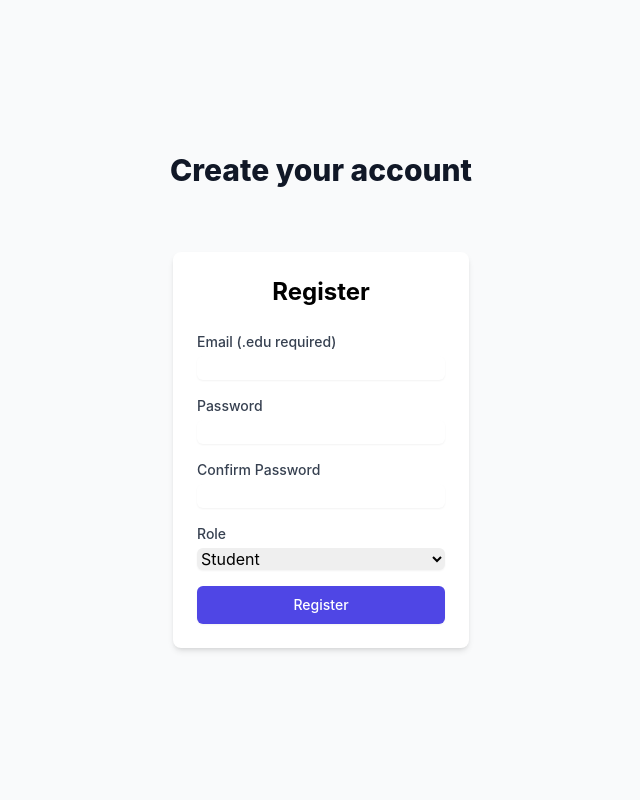
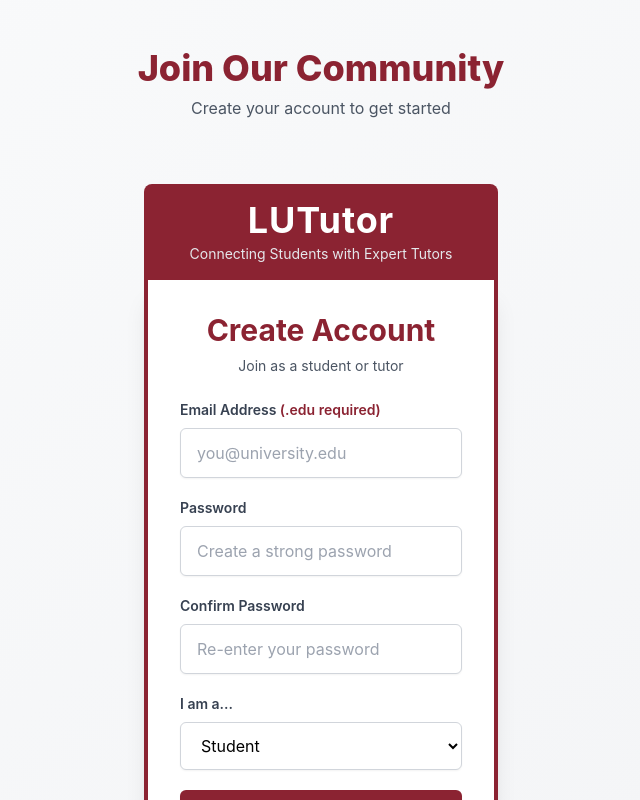
Before and after one commit to yuivix/COMP330-LUSocialApp, a React (Create React App) app in the folder frontend/: page /register in a window 1280 px wide. Shown: the top 800 px of the page, without its empty margins (319-959 px from the left). Built offline with nearby package versions, Linux system fonts and the light colour scheme.

Commit message:
Update auth UI with LUTutor branding and Loyola color scheme

```diff
--- a/frontend/src/components/auth/LoginForm.js
+++ b/frontend/src/components/auth/LoginForm.js
@@ -16,39 +16,53 @@ const LoginForm = () => {
 
     try {
       setLoading(true);
-      await login(email, password);
+      const response = await login(email, password);
+      if (response && response.token) {
         navigate('/dashboard');
+      } else {
+        setError('Invalid login response from server');
+      }
     } catch (error) {
       setError(error.message || 'Failed to login');
+      console.error('Login error:', error);
     } finally {
       setLoading(false);
     }
   };
 
   return (
-    <div className="max-w-md mx-auto mt-8 p-6 bg-white rounded-lg shadow-md">
-      <h2 className="text-2xl font-bold mb-6 text-center">Login</h2>
+    <div className="max-w-md mx-auto mt-8">
+      {/* LUTutor Banner */}
+      <div className="bg-[#8B2332] text-white py-4 px-8 rounded-t-lg text-center">
+        <h1 className="text-4xl font-bold tracking-wide">LUTutor</h1>
+        <p className="text-sm mt-1 text-gray-200">Connecting Students with Expert Tutors</p>
+      </div>
+
+      <div className="p-8 bg-white rounded-b-lg shadow-xl border-l-4 border-r-4 border-b-4 border-[#8B2332]">
+        <h2 className="text-3xl font-bold mb-6 text-center text-[#8B2332]">Sign In</h2>
         {error && (
-        <div className="bg-red-100 border border-red-400 text-red-700 px-4 py-3 rounded mb-4" role="alert">
-          <span className="block sm:inline">{error}</span>
+          <div className="bg-red-50 border-l-4 border-red-500 text-red-800 px-4 py-3 rounded mb-6" role="alert">
+            <p className="font-medium">Error</p>
+            <p className="text-sm">{error}</p>
           </div>
         )}
-      <form onSubmit={handleSubmit} className="space-y-4">
+        <form onSubmit={handleSubmit} className="space-y-5">
           <div>
-          <label htmlFor="email" className="block text-sm font-medium text-gray-700">
-            Email
+            <label htmlFor="email" className="block text-sm font-semibold text-gray-700 mb-2">
+              Email Address
             </label>
             <input
               type="email"
               id="email"
               value={email}
               onChange={(e) => setEmail(e.target.value)}
-            className="mt-1 block w-full rounded-md border-gray-300 shadow-sm focus:border-indigo-500 focus:ring-indigo-500"
+              className="w-full px-4 py-3 rounded-md border border-gray-300 shadow-sm focus:border-[#8B2332] focus:ring-2 focus:ring-[#8B2332] focus:ring-opacity-50 transition duration-200"
+              placeholder="you@university.edu"
               required
             />
           </div>
           <div>
-          <label htmlFor="password" className="block text-sm font-medium text-gray-700">
+            <label htmlFor="password" className="block text-sm font-semibold text-gray-700 mb-2">
               Password
             </label>
             <input
@@ -56,18 +70,20 @@ const LoginForm = () => {
               id="password"
               value={password}
               onChange={(e) => setPassword(e.target.value)}
-            className="mt-1 block w-full rounded-md border-gray-300 shadow-sm focus:border-indigo-500 focus:ring-indigo-500"
+              className="w-full px-4 py-3 rounded-md border border-gray-300 shadow-sm focus:border-[#8B2332] focus:ring-2 focus:ring-[#8B2332] focus:ring-opacity-50 transition duration-200"
+              placeholder="Enter your password"
               required
             />
           </div>
           <button
             type="submit"
             disabled={loading}
-          className="w-full flex justify-center py-2 px-4 border border-transparent rounded-md shadow-sm text-sm font-medium text-white bg-indigo-600 hover:bg-indigo-700 focus:outline-none focus:ring-2 focus:ring-offset-2 focus:ring-indigo-500 disabled:opacity-50"
+            className="w-full flex justify-center py-3 px-4 border border-transparent rounded-md shadow-sm text-base font-semibold text-white bg-[#8B2332] hover:bg-[#6D1A28] focus:outline-none focus:ring-2 focus:ring-offset-2 focus:ring-[#8B2332] disabled:opacity-50 disabled:cursor-not-allowed transition duration-200"
           >
-          {loading ? 'Logging in...' : 'Login'}
+            {loading ? 'Signing in...' : 'Sign In'}
           </button>
         </form>
+      </div>
     </div>
   );
 };
--- a/frontend/src/components/auth/RegisterForm.js
+++ b/frontend/src/components/auth/RegisterForm.js
@@ -40,41 +40,57 @@ const RegisterForm = () => {
       setSuccess('Registration successful! Please check your email to verify your account.');
       setTimeout(() => navigate('/login'), 3000);
     } catch (error) {
-      setError(error.message || 'Failed to register');
+      if (error.message === 'Not implemented') {
+        setError('Registration is currently unavailable while the backend is being set up. Please try again later.');
+      } else {
+        setError(error.message || 'Failed to register. Please try again.');
+      }
+      console.log('Registration error:', error); // For debugging
     } finally {
       setLoading(false);
     }
   };
 
   return (
-    <div className="max-w-md mx-auto mt-8 p-6 bg-white rounded-lg shadow-md">
-      <h2 className="text-2xl font-bold mb-6 text-center">Register</h2>
+    <div className="max-w-md mx-auto mt-8">
+      {/* LUTutor Banner */}
+      <div className="bg-[#8B2332] text-white py-4 px-8 rounded-t-lg text-center">
+        <h1 className="text-4xl font-bold tracking-wide">LUTutor</h1>
+        <p className="text-sm mt-1 text-gray-200">Connecting Students with Expert Tutors</p>
+      </div>
+
+      <div className="p-8 bg-white rounded-b-lg shadow-xl border-l-4 border-r-4 border-b-4 border-[#8B2332]">
+        <h2 className="text-3xl font-bold mb-2 text-center text-[#8B2332]">Create Account</h2>
+        <p className="text-center text-gray-600 text-sm mb-6">Join as a student or tutor</p>
         {error && (
-        <div className="bg-red-100 border border-red-400 text-red-700 px-4 py-3 rounded mb-4" role="alert">
-          <span className="block sm:inline">{error}</span>
+          <div className="bg-red-50 border-l-4 border-red-500 text-red-800 px-4 py-3 rounded mb-6" role="alert">
+            <p className="font-medium">Error</p>
+            <p className="text-sm">{error}</p>
           </div>
         )}
         {success && (
-        <div className="bg-green-100 border border-green-400 text-green-700 px-4 py-3 rounded mb-4" role="alert">
-          <span className="block sm:inline">{success}</span>
+          <div className="bg-green-50 border-l-4 border-green-500 text-green-800 px-4 py-3 rounded mb-6" role="alert">
+            <p className="font-medium">Success!</p>
+            <p className="text-sm">{success}</p>
           </div>
         )}
-      <form onSubmit={handleSubmit} className="space-y-4">
+        <form onSubmit={handleSubmit} className="space-y-5">
           <div>
-          <label htmlFor="email" className="block text-sm font-medium text-gray-700">
-            Email (.edu required)
+            <label htmlFor="email" className="block text-sm font-semibold text-gray-700 mb-2">
+              Email Address <span className="text-[#8B2332]">(.edu required)</span>
             </label>
             <input
               type="email"
               id="email"
               value={email}
               onChange={(e) => setEmail(e.target.value)}
-            className="mt-1 block w-full rounded-md border-gray-300 shadow-sm focus:border-indigo-500 focus:ring-indigo-500"
+              className="w-full px-4 py-3 rounded-md border border-gray-300 shadow-sm focus:border-[#8B2332] focus:ring-2 focus:ring-[#8B2332] focus:ring-opacity-50 transition duration-200"
+              placeholder="you@university.edu"
               required
             />
           </div>
           <div>
-          <label htmlFor="password" className="block text-sm font-medium text-gray-700">
+            <label htmlFor="password" className="block text-sm font-semibold text-gray-700 mb-2">
               Password
             </label>
             <input
@@ -82,12 +98,13 @@ const RegisterForm = () => {
               id="password"
               value={password}
               onChange={(e) => setPassword(e.target.value)}
-            className="mt-1 block w-full rounded-md border-gray-300 shadow-sm focus:border-indigo-500 focus:ring-indigo-500"
+              className="w-full px-4 py-3 rounded-md border border-gray-300 shadow-sm focus:border-[#8B2332] focus:ring-2 focus:ring-[#8B2332] focus:ring-opacity-50 transition duration-200"
+              placeholder="Create a strong password"
               required
             />
           </div>
           <div>
-          <label htmlFor="confirmPassword" className="block text-sm font-medium text-gray-700">
+            <label htmlFor="confirmPassword" className="block text-sm font-semibold text-gray-700 mb-2">
               Confirm Password
             </label>
             <input
@@ -95,19 +112,20 @@ const RegisterForm = () => {
               id="confirmPassword"
               value={confirmPassword}
               onChange={(e) => setConfirmPassword(e.target.value)}
-            className="mt-1 block w-full rounded-md border-gray-300 shadow-sm focus:border-indigo-500 focus:ring-indigo-500"
+              className="w-full px-4 py-3 rounded-md border border-gray-300 shadow-sm focus:border-[#8B2332] focus:ring-2 focus:ring-[#8B2332] focus:ring-opacity-50 transition duration-200"
+              placeholder="Re-enter your password"
               required
             />
           </div>
           <div>
-          <label htmlFor="role" className="block text-sm font-medium text-gray-700">
-            Role
+            <label htmlFor="role" className="block text-sm font-semibold text-gray-700 mb-2">
+              I am a...
             </label>
             <select
               id="role"
               value={role}
               onChange={(e) => setRole(e.target.value)}
-            className="mt-1 block w-full rounded-md border-gray-300 shadow-sm focus:border-indigo-500 focus:ring-indigo-500"
+              className="w-full px-4 py-3 rounded-md border border-gray-300 shadow-sm focus:border-[#8B2332] focus:ring-2 focus:ring-[#8B2332] focus:ring-opacity-50 transition duration-200 bg-white"
             >
               <option value="student">Student</option>
               <option value="tutor">Tutor</option>
@@ -116,11 +134,12 @@ const RegisterForm = () => {
           <button
             type="submit"
             disabled={loading}
-          className="w-full flex justify-center py-2 px-4 border border-transparent rounded-md shadow-sm text-sm font-medium text-white bg-indigo-600 hover:bg-indigo-700 focus:outline-none focus:ring-2 focus:ring-offset-2 focus:ring-indigo-500 disabled:opacity-50"
+            className="w-full flex justify-center py-3 px-4 border border-transparent rounded-md shadow-sm text-base font-semibold text-white bg-[#8B2332] hover:bg-[#6D1A28] focus:outline-none focus:ring-2 focus:ring-offset-2 focus:ring-[#8B2332] disabled:opacity-50 disabled:cursor-not-allowed transition duration-200"
           >
-          {loading ? 'Registering...' : 'Register'}
+            {loading ? 'Creating Account...' : 'Create Account'}
           </button>
         </form>
+      </div>
     </div>
   );
 };
--- a/frontend/src/components/auth/VerifyEmail.js
+++ b/frontend/src/components/auth/VerifyEmail.js
@@ -32,23 +32,35 @@ const VerifyEmail = () => {
     switch (status) {
       case 'verifying':
         return (
-          <div className="flex items-center space-x-2">
-            <div className="animate-spin rounded-full h-4 w-4 border-b-2 border-indigo-600"></div>
-            <span>Verifying your email...</span>
+          <div className="flex items-center justify-center space-x-2">
+            <div className="animate-spin rounded-full h-6 w-6 border-b-2 border-[#8B2332]"></div>
+            <span className="text-gray-700">Verifying your email...</span>
           </div>
         );
       case 'success':
         return (
-          <div className="text-green-600">
-            <p>Email verified successfully!</p>
-            <p className="text-sm">Redirecting to login page...</p>
+          <div className="text-green-700 space-y-2">
+            <svg className="w-16 h-16 mx-auto text-green-500" fill="none" stroke="currentColor" viewBox="0 0 24 24">
+              <path strokeLinecap="round" strokeLinejoin="round" strokeWidth={2} d="M9 12l2 2 4-4m6 2a9 9 0 11-18 0 9 9 0 0118 0z" />
+            </svg>
+            <p className="font-semibold text-lg">Email verified successfully!</p>
+            <p className="text-sm text-gray-600">Redirecting to login page...</p>
           </div>
         );
       case 'error':
         return (
-          <div className="text-red-600">
-            <p>Failed to verify email.</p>
-            <p className="text-sm">The verification link may be invalid or expired.</p>
+          <div className="text-red-700 space-y-2">
+            <svg className="w-16 h-16 mx-auto text-red-500" fill="none" stroke="currentColor" viewBox="0 0 24 24">
+              <path strokeLinecap="round" strokeLinejoin="round" strokeWidth={2} d="M10 14l2-2m0 0l2-2m-2 2l-2-2m2 2l2 2m7-2a9 9 0 11-18 0 9 9 0 0118 0z" />
+            </svg>
+            <p className="font-semibold text-lg">Failed to verify email</p>
+            <p className="text-sm text-gray-600">The verification link may be invalid or expired.</p>
+            <button
+              onClick={() => navigate('/login')}
+              className="mt-4 px-4 py-2 bg-[#8B2332] text-white rounded-md hover:bg-[#6D1A28] transition duration-200"
+            >
+              Return to Login
+            </button>
           </div>
         );
       default:
@@ -57,9 +69,17 @@ const VerifyEmail = () => {
   };
 
   return (
-    <div className="max-w-md mx-auto mt-8 p-6 bg-white rounded-lg shadow-md">
-      <h2 className="text-2xl font-bold mb-6 text-center">Email Verification</h2>
-      <div className="text-center">{renderContent()}</div>
+    <div className="max-w-md mx-auto mt-8">
+      {/* LUTutor Banner */}
+      <div className="bg-[#8B2332] text-white py-4 px-8 rounded-t-lg text-center">
+        <h1 className="text-4xl font-bold tracking-wide">LUTutor</h1>
+        <p className="text-sm mt-1 text-gray-200">Connecting Students with Expert Tutors</p>
+      </div>
+
+      <div className="p-8 bg-white rounded-b-lg shadow-xl border-l-4 border-r-4 border-b-4 border-[#8B2332]">
+        <h2 className="text-3xl font-bold mb-8 text-center text-[#8B2332]">Email Verification</h2>
+        <div className="text-center py-6">{renderContent()}</div>
+      </div>
     </div>
   );
 };
--- a/frontend/src/pages/auth/LoginPage.js
+++ b/frontend/src/pages/auth/LoginPage.js
@@ -1,15 +1,27 @@
 import React from 'react';
+import { Link } from 'react-router-dom';
 import LoginForm from '../../components/auth/LoginForm';
 
 const LoginPage = () => {
   return (
-    <div className="min-h-screen bg-gray-50 flex flex-col justify-center py-12 sm:px-6 lg:px-8">
+    <div className="min-h-screen bg-gradient-to-br from-gray-50 to-gray-100 flex flex-col justify-center py-12 sm:px-6 lg:px-8">
       <div className="sm:mx-auto sm:w-full sm:max-w-md">
-        <h1 className="text-center text-3xl font-extrabold text-gray-900 mb-8">
-          Sign in to your account
+        <h1 className="text-center text-4xl font-extrabold text-[#8B2332] mb-2">
+          Welcome Back
         </h1>
+        <p className="text-center text-gray-600 mb-8">
+          Sign in to access your account
+        </p>
       </div>
       <LoginForm />
+      <div className="mt-6 text-center">
+        <p className="text-sm text-gray-600">
+          Don't have an account?{' '}
+          <Link to="/register" className="font-semibold text-[#8B2332] hover:text-[#6D1A28] transition duration-200">
+            Create one here
+          </Link>
+        </p>
+      </div>
     </div>
   );
 };
--- a/frontend/src/pages/auth/RegisterPage.js
+++ b/frontend/src/pages/auth/RegisterPage.js
@@ -1,15 +1,27 @@
 import React from 'react';
+import { Link } from 'react-router-dom';
 import RegisterForm from '../../components/auth/RegisterForm';
 
 const RegisterPage = () => {
   return (
-    <div className="min-h-screen bg-gray-50 flex flex-col justify-center py-12 sm:px-6 lg:px-8">
+    <div className="min-h-screen bg-gradient-to-br from-gray-50 to-gray-100 flex flex-col justify-center py-12 sm:px-6 lg:px-8">
       <div className="sm:mx-auto sm:w-full sm:max-w-md">
-        <h1 className="text-center text-3xl font-extrabold text-gray-900 mb-8">
-          Create your account
+        <h1 className="text-center text-4xl font-extrabold text-[#8B2332] mb-2">
+          Join Our Community
         </h1>
+        <p className="text-center text-gray-600 mb-8">
+          Create your account to get started
+        </p>
       </div>
       <RegisterForm />
+      <div className="mt-6 text-center">
+        <p className="text-sm text-gray-600">
+          Already have an account?{' '}
+          <Link to="/login" className="font-semibold text-[#8B2332] hover:text-[#6D1A28] transition duration-200">
+            Sign in here
+          </Link>
+        </p>
+      </div>
     </div>
   );
 };
```
Lines whose indentation alone changed are shown as unchanged.
